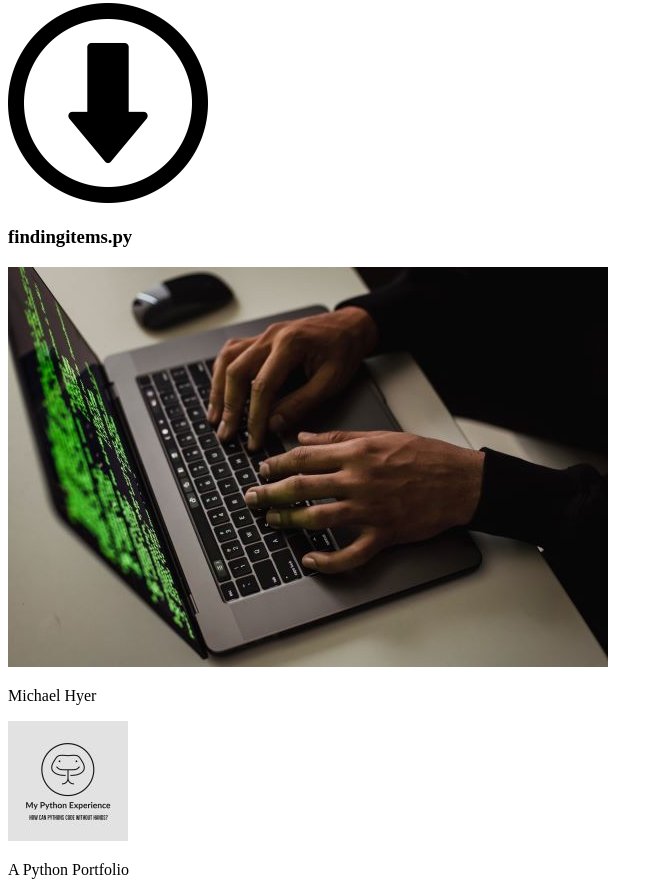
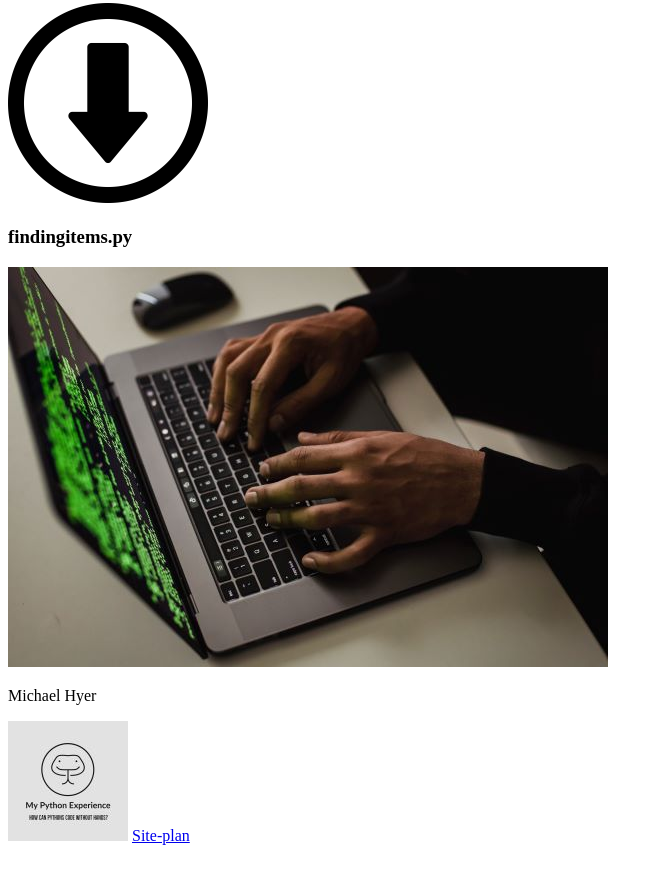
Before and after one commit to SeriousMikey/wdd130, a plain HTML site: page pythonportfolio/classprojects.html in a window 1280 px wide. Shown: the part 1882-2777 px from the top of the page, without its empty margins (0-663 px from the left). After the commit the page ends 2735 px from the top, so only its background shows below. Drawn offline with Linux system fonts and the light colour scheme; a web font is replaced by a local one.

Commit message:
Added site plan to footer of personal site

```diff
--- a/pythonportfolio/classprojects.html
+++ b/pythonportfolio/classprojects.html
@@ -63,7 +63,7 @@
             <p>Michael Hyer</p>
             <img class="logo" src="images/personalsite-logo.jpg"
             alt="logo">
-            <p>A Python Portfolio</p>
+            <a href="site-plan.html">Site-plan</a>
                 </a>
             </div>
         </footer>
```
Also changed, not shown: pythonportfolio/index.html (+1 -1 lines), pythonportfolio/personalprojects.html (+1 -1 lines), pythonportfolio/site-plan.html (+1 -1 lines).
